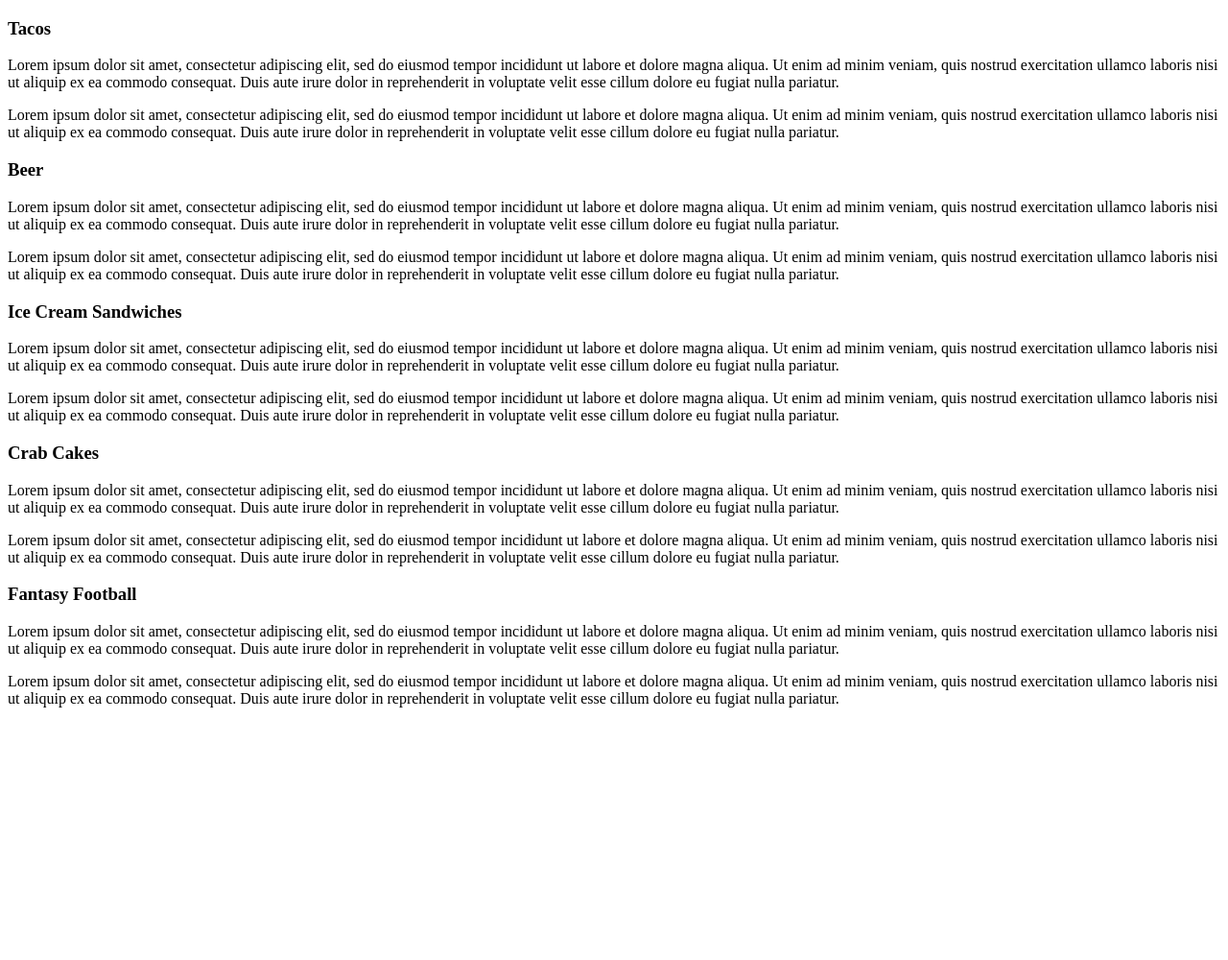
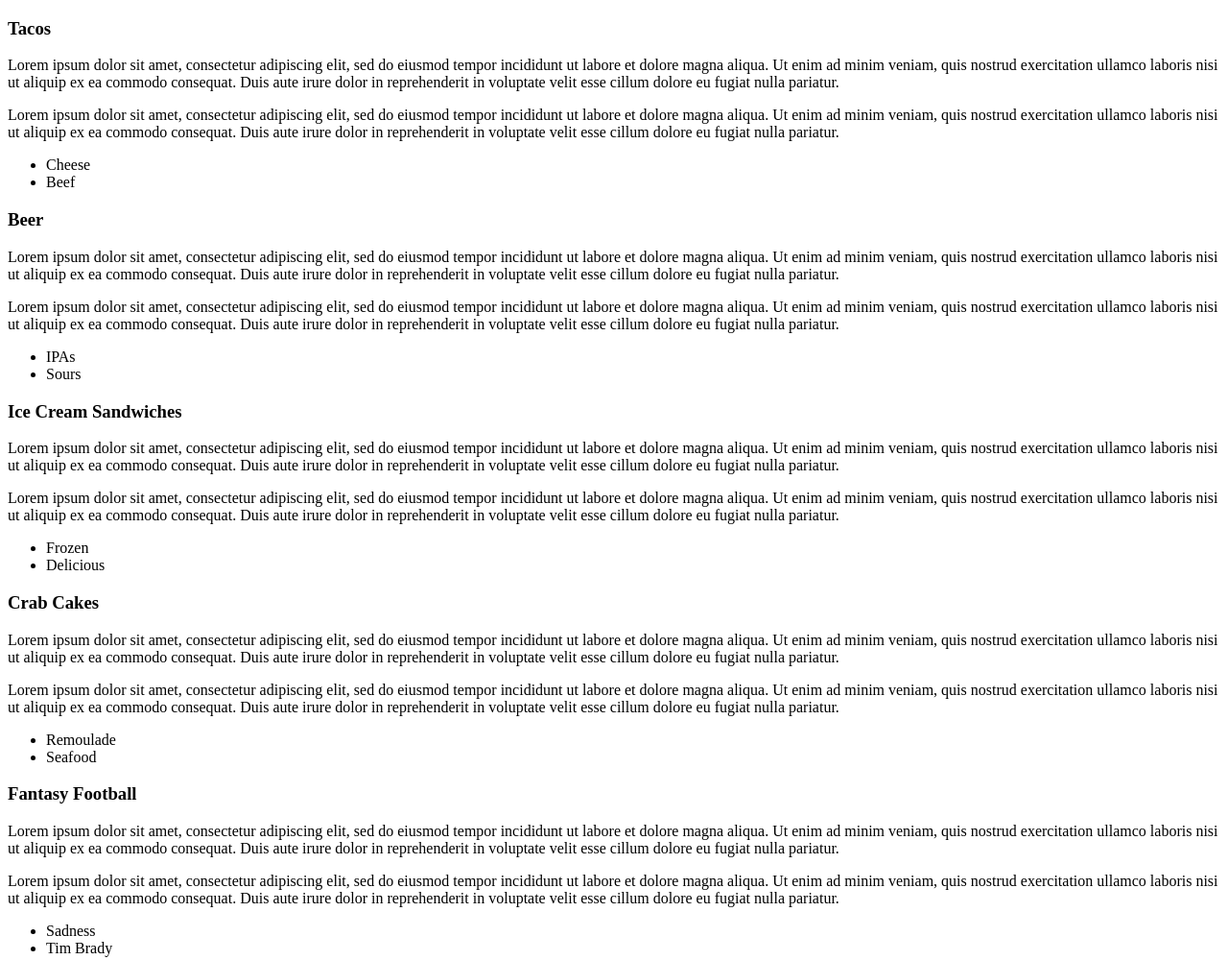
Before and after one commit to McTimidation/technical-documentation, a plain HTML site: page index.html in a window 1280 px wide. Shown: the whole page at 96% size. Before the commit the page ends 800 px from the top, so only its background shows below. Drawn offline with Linux system fonts and the light colour scheme.

Commit message:
adding elements and text

```diff
--- a/index.html
+++ b/index.html
@@ -1,43 +1,64 @@
 <!DOCTYPE html>
 <html>
-    <main>
-        <nav>
+
+    <main id="main-doc">
+        <nav id="navbar">
 
         </nav>
-        <section>
+        <section class="main-section">
             <header>
                 <h3>Tacos</h3>
             </header>
             <p>Lorem ipsum dolor sit amet, consectetur adipiscing elit, sed do eiusmod tempor incididunt ut labore et dolore magna aliqua. Ut enim ad minim veniam, quis nostrud exercitation ullamco laboris nisi ut aliquip ex ea commodo consequat. Duis aute irure dolor in reprehenderit in voluptate velit esse cillum dolore eu fugiat nulla pariatur.</p>
             <p>Lorem ipsum dolor sit amet, consectetur adipiscing elit, sed do eiusmod tempor incididunt ut labore et dolore magna aliqua. Ut enim ad minim veniam, quis nostrud exercitation ullamco laboris nisi ut aliquip ex ea commodo consequat. Duis aute irure dolor in reprehenderit in voluptate velit esse cillum dolore eu fugiat nulla pariatur.</p>
+            <ul>
+                <li>Cheese</li>
+                <li>Beef</li>
+            </ul>
         </section>
-        <section>
+        <section class="main-section">
             <header>
                 <h3>Beer</h3>
             </header>
             <p>Lorem ipsum dolor sit amet, consectetur adipiscing elit, sed do eiusmod tempor incididunt ut labore et dolore magna aliqua. Ut enim ad minim veniam, quis nostrud exercitation ullamco laboris nisi ut aliquip ex ea commodo consequat. Duis aute irure dolor in reprehenderit in voluptate velit esse cillum dolore eu fugiat nulla pariatur.</p>
             <p>Lorem ipsum dolor sit amet, consectetur adipiscing elit, sed do eiusmod tempor incididunt ut labore et dolore magna aliqua. Ut enim ad minim veniam, quis nostrud exercitation ullamco laboris nisi ut aliquip ex ea commodo consequat. Duis aute irure dolor in reprehenderit in voluptate velit esse cillum dolore eu fugiat nulla pariatur.</p>
+            <ul>
+                <li>IPAs</li>
+                <li>Sours</li>
+            </ul>
         </section>
-        <section>
+        <section class="main-section">
             <header>
                 <h3>Ice Cream Sandwiches</h3>
             </header>
             <p>Lorem ipsum dolor sit amet, consectetur adipiscing elit, sed do eiusmod tempor incididunt ut labore et dolore magna aliqua. Ut enim ad minim veniam, quis nostrud exercitation ullamco laboris nisi ut aliquip ex ea commodo consequat. Duis aute irure dolor in reprehenderit in voluptate velit esse cillum dolore eu fugiat nulla pariatur.</p>
             <p>Lorem ipsum dolor sit amet, consectetur adipiscing elit, sed do eiusmod tempor incididunt ut labore et dolore magna aliqua. Ut enim ad minim veniam, quis nostrud exercitation ullamco laboris nisi ut aliquip ex ea commodo consequat. Duis aute irure dolor in reprehenderit in voluptate velit esse cillum dolore eu fugiat nulla pariatur.</p>
+            <ul>
+                <li>Frozen</li>
+                <li>Delicious</li>
+            </ul>
         </section>
-        <section>
+        <section class="main-section">
             <header>
                 <h3>Crab Cakes</h3>
             </header>
             <p>Lorem ipsum dolor sit amet, consectetur adipiscing elit, sed do eiusmod tempor incididunt ut labore et dolore magna aliqua. Ut enim ad minim veniam, quis nostrud exercitation ullamco laboris nisi ut aliquip ex ea commodo consequat. Duis aute irure dolor in reprehenderit in voluptate velit esse cillum dolore eu fugiat nulla pariatur.</p>
             <p>Lorem ipsum dolor sit amet, consectetur adipiscing elit, sed do eiusmod tempor incididunt ut labore et dolore magna aliqua. Ut enim ad minim veniam, quis nostrud exercitation ullamco laboris nisi ut aliquip ex ea commodo consequat. Duis aute irure dolor in reprehenderit in voluptate velit esse cillum dolore eu fugiat nulla pariatur.</p>
+            <ul>
+                <li>Remoulade</li>
+                <li>Seafood</li>
+            </ul>
         </section>
-        <section>
+        <section class="main-section">
             <header>
                 <h3>Fantasy Football</h3>
             </header>
             <p>Lorem ipsum dolor sit amet, consectetur adipiscing elit, sed do eiusmod tempor incididunt ut labore et dolore magna aliqua. Ut enim ad minim veniam, quis nostrud exercitation ullamco laboris nisi ut aliquip ex ea commodo consequat. Duis aute irure dolor in reprehenderit in voluptate velit esse cillum dolore eu fugiat nulla pariatur.</p>
             <p>Lorem ipsum dolor sit amet, consectetur adipiscing elit, sed do eiusmod tempor incididunt ut labore et dolore magna aliqua. Ut enim ad minim veniam, quis nostrud exercitation ullamco laboris nisi ut aliquip ex ea commodo consequat. Duis aute irure dolor in reprehenderit in voluptate velit esse cillum dolore eu fugiat nulla pariatur.</p>
+            <ul>
+                <li>Sadness</li>
+                <li>Tim Brady</li>
+            </ul>
         </section>
     </main>
 </html>
```
